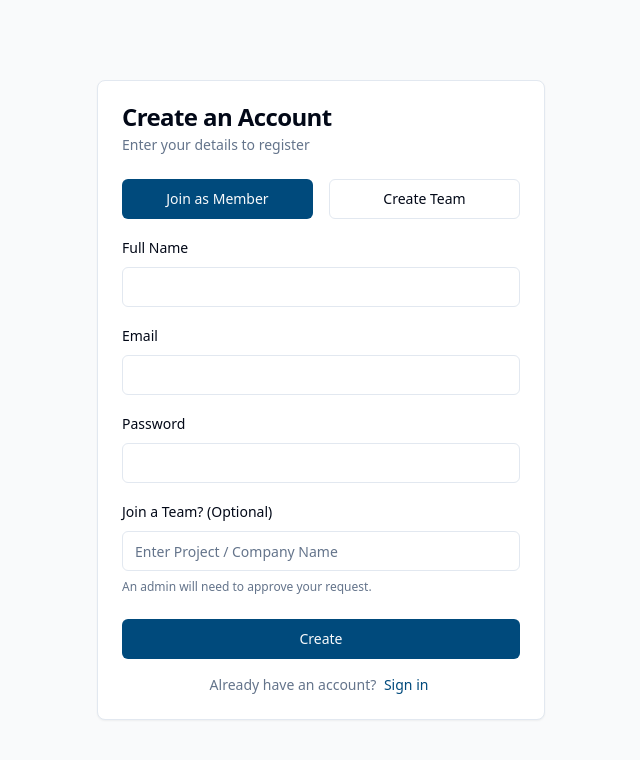
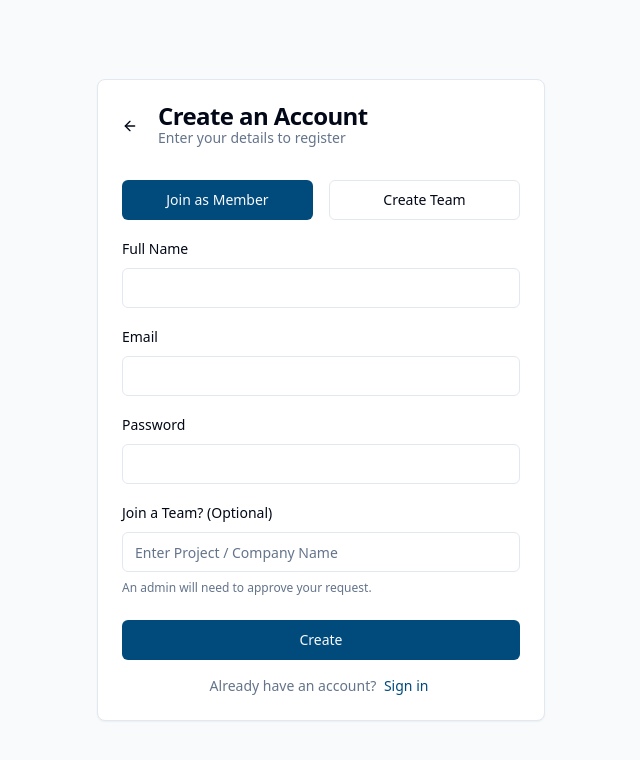
Before and after one commit to AmnonHalili/timetracker, a Next.js app: page /register in a window 1280 px wide. Shown: the top 760 px of the page, without its empty margins (319-959 px from the left). Built offline with nearby package versions, Linux system fonts and the light colour scheme.

Commit message:
Add back button to login and register pages
Introduced a back button with an ArrowLeft icon to the headers of both the login and register pages, allowing users to easily navigate to the previous page. Updated the layout to accommodate the new button.

```diff
--- a/app/(auth)/login/page.tsx
+++ b/app/(auth)/login/page.tsx
@@ -8,7 +8,7 @@ import { Button } from "@/components/ui/button"
 import { Input } from "@/components/ui/input"
 import { Label } from "@/components/ui/label"
 import { Card, CardContent, CardDescription, CardFooter, CardHeader, CardTitle } from "@/components/ui/card"
-import { AlertCircle, Loader2 } from "lucide-react"
+import { AlertCircle, Loader2, ArrowLeft } from "lucide-react"
 
 export default function LoginPage() {
     const router = useRouter()
@@ -45,8 +45,21 @@ export default function LoginPage() {
     return (
         <Card className="w-full max-w-md">
             <CardHeader>
-                <CardTitle>Welcome Back</CardTitle>
-                <CardDescription>Sign in to your account</CardDescription>
+                <div className="flex items-center gap-3 mb-2">
+                    <Button
+                        variant="ghost"
+                        size="icon"
+                        onClick={() => router.back()}
+                        className="h-8 w-8 -ml-2"
+                        aria-label="Go back"
+                    >
+                        <ArrowLeft className="h-4 w-4" aria-hidden="true" />
+                    </Button>
+                    <div className="flex-1">
+                        <CardTitle>Welcome Back</CardTitle>
+                        <CardDescription>Sign in to your account</CardDescription>
+                    </div>
+                </div>
             </CardHeader>
             <form onSubmit={handleSubmit}>
                 <CardContent className="space-y-4">
--- a/app/(auth)/register/page.tsx
+++ b/app/(auth)/register/page.tsx
@@ -6,7 +6,7 @@ import { Button } from "@/components/ui/button"
 import { Input } from "@/components/ui/input"
 import { Label } from "@/components/ui/label"
 import { Card, CardContent, CardDescription, CardFooter, CardHeader, CardTitle } from "@/components/ui/card"
-import { AlertCircle, Loader2 } from "lucide-react"
+import { AlertCircle, Loader2, ArrowLeft } from "lucide-react"
 
 import { signIn } from "next-auth/react"
 import { useRouter, useSearchParams } from "next/navigation"
@@ -71,8 +71,21 @@ function RegisterForm() {
     return (
         <Card className="w-full max-w-md">
             <CardHeader>
-                <CardTitle>Create an Account</CardTitle>
-                <CardDescription>Enter your details to register</CardDescription>
+                <div className="flex items-center gap-3 mb-2">
+                    <Button
+                        variant="ghost"
+                        size="icon"
+                        onClick={() => router.back()}
+                        className="h-8 w-8 -ml-2"
+                        aria-label="Go back"
+                    >
+                        <ArrowLeft className="h-4 w-4" aria-hidden="true" />
+                    </Button>
+                    <div className="flex-1">
+                        <CardTitle>Create an Account</CardTitle>
+                        <CardDescription>Enter your details to register</CardDescription>
+                    </div>
+                </div>
             </CardHeader>
             <form onSubmit={handleSubmit}>
                 <CardContent className="space-y-4">
```
